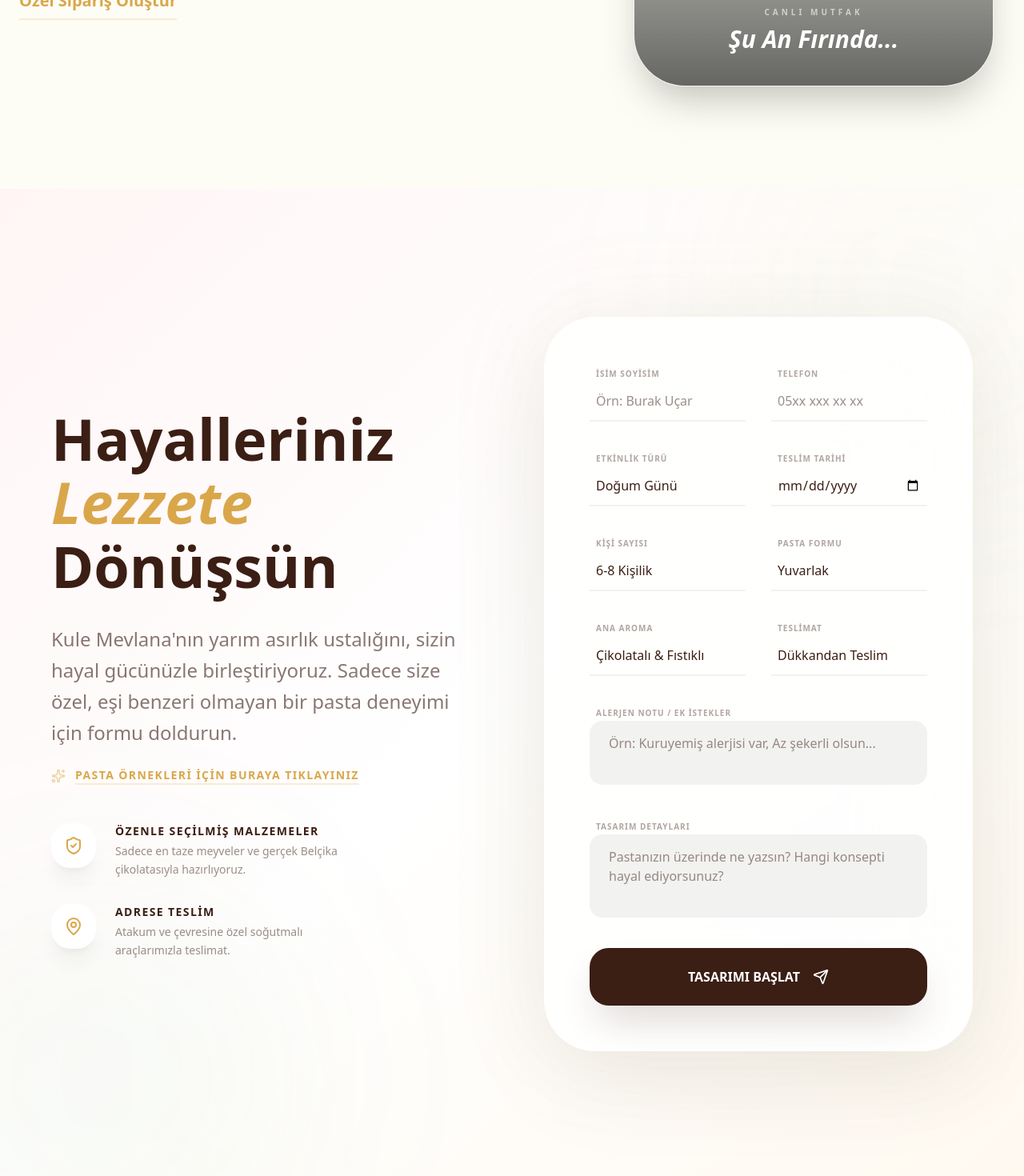
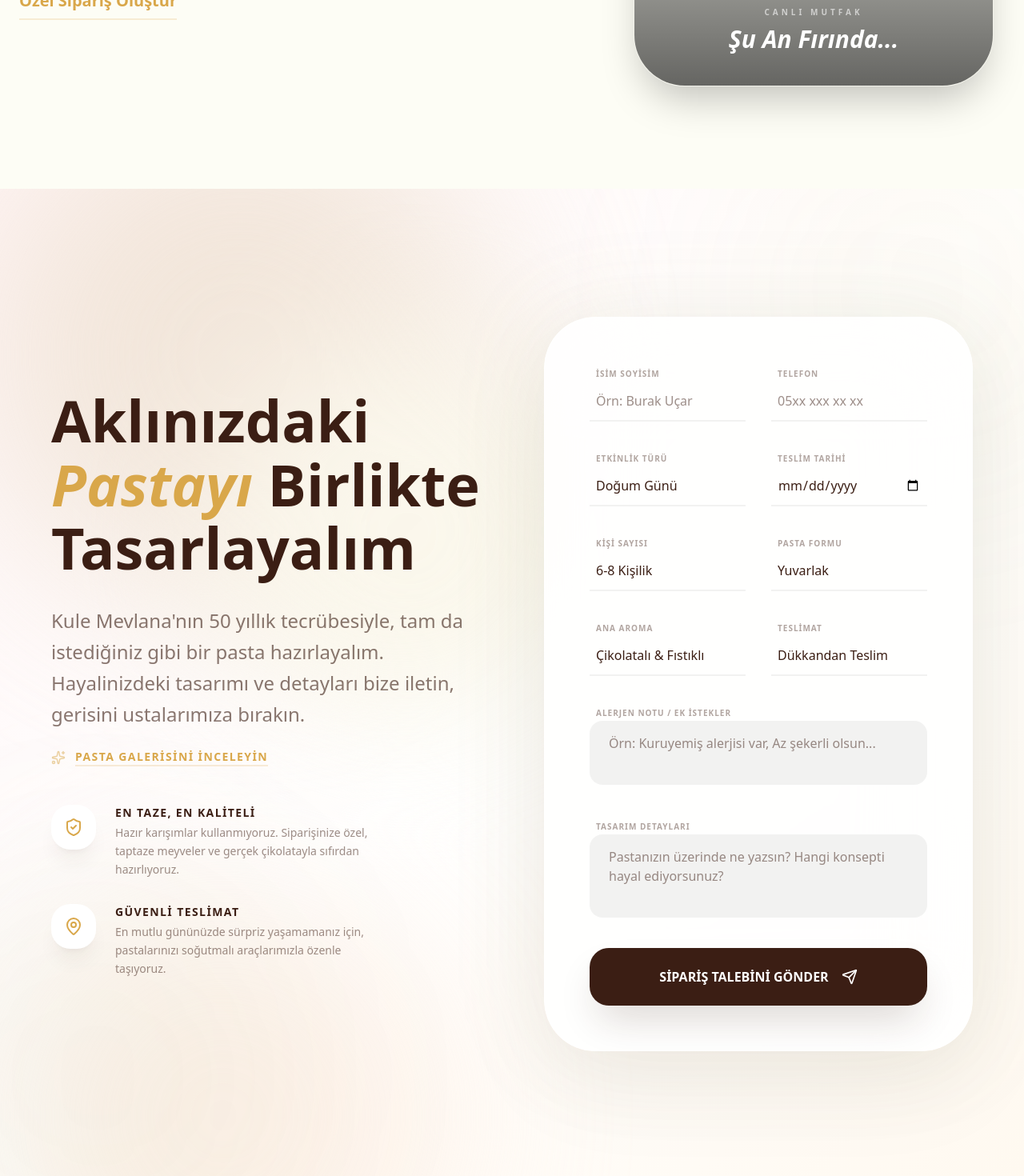
Before and after one commit to burakucarr/kulemevlanasamsun, a Next.js app: page / in a window 1280 px wide. Shown: the part 2220-3690 px from the top of the page at 80% size. Built offline with nearby package versions, Linux system fonts and the light colour scheme; grey boxes are pictures that could not be loaded; a web font is replaced by a local one.

Commit message:
Refactor custom order form: improved copy and modern animated background

```diff
--- a/src/components/CustomOrderForm.tsx
+++ b/src/components/CustomOrderForm.tsx
@@ -93,6 +93,40 @@ export default function CustomOrderForm({
 
   return (
     <section id="ozel-siparis" className="py-24 md:py-40 bg-gradient-to-br from-[#FFF5F5] via-white to-[#FFF9F0] relative overflow-hidden">
+      {/* Animated Mesh Gradient / Blobs Background */}
+      <div className="absolute inset-0 z-0 opacity-60 pointer-events-none">
+        {/* Latte Blob */}
+        <motion.div
+          animate={{
+            x: [0, 80, 0],
+            y: [0, 40, 0],
+            scale: [1, 1.1, 1]
+          }}
+          transition={{ duration: 20, repeat: Infinity, ease: "easeInOut" }}
+          className="absolute top-[-10%] left-[-5%] w-[600px] h-[600px] bg-[#EADBC8] rounded-full blur-[100px]"
+        />
+        {/* Peach Blob */}
+        <motion.div
+          animate={{
+            x: [0, -60, 0],
+            y: [0, 80, 0],
+            scale: [1, 1.2, 1]
+          }}
+          transition={{ duration: 25, repeat: Infinity, ease: "easeInOut" }}
+          className="absolute bottom-[-10%] left-[5%] w-[500px] h-[500px] bg-[#FCE9DB] rounded-full blur-[100px]"
+        />
+        {/* Cream Blob */}
+        <motion.div
+          animate={{
+            x: [0, 40, 0],
+            y: [0, -60, 0],
+            scale: [1, 1.1, 1]
+          }}
+          transition={{ duration: 22, repeat: Infinity, ease: "easeInOut" }}
+          className="absolute top-[20%] left-[20%] w-[450px] h-[450px] bg-[#F8F4E1] rounded-full blur-[80px]"
+        />
+      </div>
+
       {/* Decorative Blobs */}
       <div className="absolute top-[-10%] right-[-10%] w-[500px] h-[500px] bg-accent/5 rounded-full blur-[120px]" />
       <div className="absolute bottom-[-10%] left-[-10%] w-[500px] h-[500px] bg-pistachio/5 rounded-full blur-[120px]" />
@@ -101,15 +135,15 @@ export default function CustomOrderForm({
         <div className="max-w-6xl mx-auto grid grid-cols-1 lg:grid-cols-2 gap-20 items-center">
 
           {/* Left Content */}
-          <div className="relative">
+          <div className="relative z-10">
             <h2 className="font-playfair font-black text-5xl md:text-7xl text-primary mb-8 leading-[1.1]">
-              Hayalleriniz <br />
-              <span className="text-accent italic">Lezzete</span> Dönüşsün
+              Aklınızdaki <br />
+              <span className="text-accent italic">Pastayı</span> Birlikte Tasarlayalım
             </h2>
 
             <p className="text-primary/60 text-lg md:text-2xl font-medium mb-6 leading-relaxed">
-              Kule Mevlana'nın yarım asırlık ustalığını, sizin hayal gücünüzle birleştiriyoruz.
-              Sadece size özel, eşi benzeri olmayan bir pasta deneyimi için formu doldurun.
+              Kule Mevlana'nın 50 yıllık tecrübesiyle, tam da istediğiniz gibi bir pasta hazırlayalım.
+              Hayalinizdeki tasarımı ve detayları bize iletin, gerisini ustalarımıza bırakın.
             </p>
 
             <button
@@ -117,13 +151,13 @@ export default function CustomOrderForm({
               className="group flex items-center gap-3 text-accent font-black uppercase tracking-widest text-sm mb-12 hover:text-primary transition-colors"
             >
               <Sparkles size={18} className="animate-pulse" />
-              <span className="border-b-2 border-accent/20 group-hover:border-primary transition-all">Pasta örnekleri için buraya tıklayınız</span>
+              <span className="border-b-2 border-accent/20 group-hover:border-primary transition-all">Pasta Galerisini İnceleyin</span>
             </button>
 
             <div className="space-y-8">
               {[
-                { icon: <ShieldCheck className="text-accent" />, title: "Özenle Seçilmiş Malzemeler", desc: "Sadece en taze meyveler ve gerçek Belçika çikolatasıyla hazırlıyoruz." },
-                { icon: <MapPin className="text-accent" />, title: "Adrese Teslim", desc: "Atakum ve çevresine özel soğutmalı araçlarımızla teslimat." },
+                { icon: <ShieldCheck className="text-accent" />, title: "En Taze, En Kaliteli", desc: "Hazır karışımlar kullanmıyoruz. Siparişinize özel, taptaze meyveler ve gerçek çikolatayla sıfırdan hazırlıyoruz." },
+                { icon: <MapPin className="text-accent" />, title: "Güvenli Teslimat", desc: "En mutlu gününüzde sürpriz yaşamamanız için, pastalarınızı soğutmalı araçlarımızla özenle taşıyoruz." },
               ].map((item, i) => (
                 <div key={i} className="flex gap-6 items-start group">
                   <div className="w-14 h-14 rounded-3xl bg-white shadow-xl shadow-primary/5 flex items-center justify-center flex-shrink-0 group-hover:scale-110 transition-transform duration-500">
@@ -335,7 +369,7 @@ export default function CustomOrderForm({
                       type="submit"
                       className="w-full bg-primary text-white font-black py-6 rounded-3xl flex items-center justify-center gap-4 hover:bg-accent transition-all duration-500 shadow-2xl shadow-primary/20 group"
                     >
-                      TASARIMI BAŞLAT <Send size={20} className="group-hover:translate-x-1 group-hover:-translate-y-1 transition-transform" />
+                      SİPARİŞ TALEBİNİ GÖNDER <Send size={20} className="group-hover:translate-x-1 group-hover:-translate-y-1 transition-transform" />
                     </motion.button>
                   </motion.form>
                 ) : (
--- a/src/data/products.ts
+++ b/src/data/products.ts
@@ -31,7 +31,7 @@ export const categories: ProductCategory[] = [
     speed: 7,
     tilt: -3,
     images: [
-      { src: "/images/products/ozel-pastalar/490050663_17853985410422821_7303165139907897190_n.jpg", alt: "Samsun Atakum Butik Pasta Tasarımı", price: "850" },
+      { src: "/images/products/ozel-pastalar/490050663_17853985410422821_7303165139907897190_n.jpg", alt: "Samsun Atakum Galatasaray Logo Pasta", price: "850" },
       { src: "/images/products/ozel-pastalar/SaveClip.App_490452031_17854248852422821_8548534260366819801_n.jpg", alt: "Özel Tasarım Doğum Günü Pastası Samsun", price: "950" },
       { src: "/images/products/ozel-pastalar/SaveClip.App_490743457_17854099698422821_4187354030451924821_n.jpg", alt: "Kişiye Özel Butik Pasta Atakum", price: "780" },
       { src: "/images/products/ozel-pastalar/SaveClip.App_491528301_17855872080422821_6046623210164363384_n.jpg", alt: "Samsun Nişan ve Düğün Pastası Modelleri", price: "1200" },
@@ -40,16 +40,16 @@ export const categories: ProductCategory[] = [
       { src: "/images/products/ozel-pastalar/SaveClip.App_553366270_17875191720422821_2377806817688649539_n.jpg", alt: "Modern Butik Pasta Çeşitleri Samsun", price: "750" },
       { src: "/images/products/ozel-pastalar/SaveClip.App_554190583_17875191321422821_874873915527780982_n.jpg", alt: "Atakum En İyi Butik Pastane", price: "820" },
       { src: "/images/products/ozel-pastalar/SaveClip.App_556106145_17875556520422821_1642320621460907840_n.jpg", alt: "Kule Mevlana Şık Pasta Modelleri", price: "980" },
-      { src: "/images/products/ozel-pastalar/SaveClip.App_572138948_17878665126422821_5065998991620406529_n.jpg", alt: "Özel Gün Kutlama Pastası Samsun", price: "890" },
+      { src: "/images/products/ozel-pastalar/SaveClip.App_572138948_17878665126422821_5065998991620406529_n.jpg", alt: "Özel Gün Kutlama Beşiktaş Pastası Samsun", price: "890" },
       { src: "/images/products/ozel-pastalar/SaveClip.App_582588984_17880999507422821_3819213066559741059_n.jpg", alt: "Artizan Pasta Üretimi Atakum", price: "940" },
       { src: "/images/products/ozel-pastalar/SaveClip.App_590028392_17883084984422821_3767056307367947246_n.jpg", alt: "Samsunspor Logolu Özel Pasta Tasarımı", price: "1050" },
       { src: "/images/products/ozel-pastalar/SaveClip.App_602948970_17884836735422821_3361864811543741959_n.jpg", alt: "Kule Mevlana Butik Lezzetler", price: "870" },
-      { src: "/images/products/ozel-pastalar/SaveClip.App_606996469_17885535705422821_5054970939280122249_n.jpg", alt: "Taze ve Organik Malzemeli Pastalar Atakum", price: "910" },
+      { src: "/images/products/ozel-pastalar/SaveClip.App_606996469_17885535705422821_5054970939280122249_n.jpg", alt: "Taze ve Organik Kurumsal Pastalar Atakum", price: "910" },
       { src: "/images/products/ozel-pastalar/SaveClip.App_622315515_17890050882422821_8181122592771459229_n.jpg", alt: "Samsun Atakum Özel Sipariş Pasta", price: "990" },
       { src: "/images/products/ozel-pastalar/SaveClip.App_626798724_17890455741422821_6012669632241394517_n.jpg", alt: "Kule Mevlana Pastane Ürünleri", price: "840" },
-      { src: "/images/products/ozel-pastalar/SaveClip.App_633370552_17891955177422821_3816781503488015459_n.jpg", alt: "Figürlü ve Konsept Pastalar Samsun", price: "1100" },
+      { src: "/images/products/ozel-pastalar/SaveClip.App_633370552_17891955177422821_3816781503488015459_n.jpg", alt: "Figürlü ve Konsept Fenerbahçe Pasta Samsun", price: "1100" },
       { src: "/images/products/ozel-pastalar/SaveClip.App_671272198_17901886233422821_2757262807411359893_n.jpg", alt: "Atakum Butik Pasta Fiyatları", price: "860" },
-      { src: "/images/products/ozel-pastalar/SaveClip.App_671720531_17901772122422821_5351181935955865123_n.jpg", alt: "En Lezzetli Butik Pastalar Samsun", price: "930" },
+      { src: "/images/products/ozel-pastalar/SaveClip.App_671720531_17901772122422821_5351181935955865123_n.jpg", alt: "Havalı Tasarım Pastalar Samsun", price: "930" },
       { src: "/images/products/ozel-pastalar/_Pastasever__AtakumPastane___KuleMevlana.jpg", alt: "Kule Mevlana Atakum Pastane Giriş", price: "880" },
     ],
   },
```
